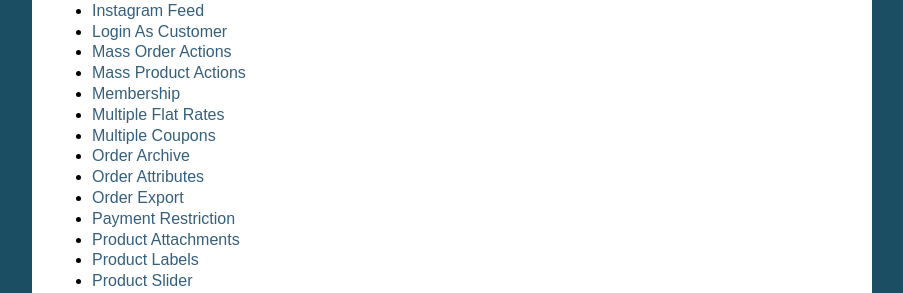
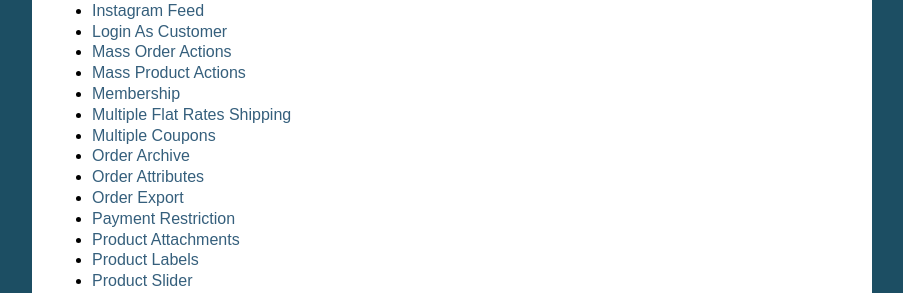
Before and after one commit to magepages/mpdocs, a Sphinx documentation site: the page built from docs/index.rst, in a window 1280 px wide and 900 px high, scrolled down 1441 px. Shown: the part 154-447 px from the top of the window, without its empty margins (198-1101 px from the left). Built offline with Sphinx 7.4.7, drawn with Linux system fonts in a browser that asks for light colours; pages that are not in the unit, such as notebooks, are missing from menus.

Commit message:
Update index.md

```diff
--- a/docs/multi-flat-rates/index.md
+++ b/docs/multi-flat-rates/index.md
@@ -1,4 +1,5 @@
-# Multiple Flat Rates
+# Multiple Flat Rates Shipping
+
 ## Overview
 
 [Multiple Flat Rates Shipping extension](https://www.mageplaza.com/magento-2-multi-flat-rates/) gives your store more choices about the shipping method. Thanks to this module, you can apply different delivery rates to different countries. It not only helps increase the conversion rate but also boost your sale significantly.
```
Also changed, not shown: other parts of docs/multi-flat-rates/index.md (+1 -1 lines).
